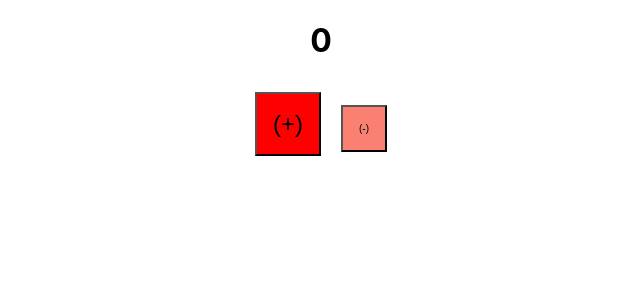
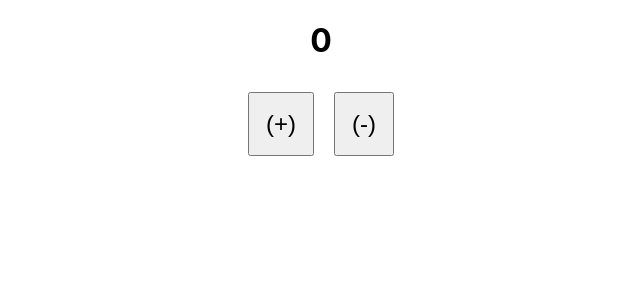
Before and after one commit to Arafat-alim/JS-practice, a React (Create React App) app in the folder ReactJS/project-one/: page / in a window 1280 px wide. Shown: the top 300 px of the page, without its empty margins (319-959 px from the left). Built offline with nearby package versions, Linux system fonts and the light colour scheme.

Commit message:
more about events added.

```diff
--- a/ReactJS/project-one/src/App.js
+++ b/ReactJS/project-one/src/App.js
@@ -1,11 +1,11 @@
 import "./App.css";
 
-import EventsReact5 from "./components/EventsReact5";
+import EventsReact6 from "./components/EventsReact6";
 
 function App() {
   return (
     <div className="App">
-      <EventsReact5 />
+      <EventsReact6 />
     </div>
   );
 }
--- /dev/null
+++ b/ReactJS/project-one/src/components/EventsReact6.js
@@ -0,0 +1,23 @@
+import React, { useState } from "react";
+
+function EventsReact6() {
+  //making a states
+  const [count, setCount] = useState(0);
+  //single function to handle increment and decrement
+  function handleChange(op) {
+    if (op === "+") {
+      setCount(count + 1);
+    } else {
+      setCount(count - 1);
+    }
+  }
+  return (
+    <div>
+      <h1>{count}</h1>
+      <button onClick={() => handleChange("+")}>(+)</button>
+      <button onClick={() => handleChange("-")}>(-)</button>
+    </div>
+  );
+}
+
+export default EventsReact6;
```
